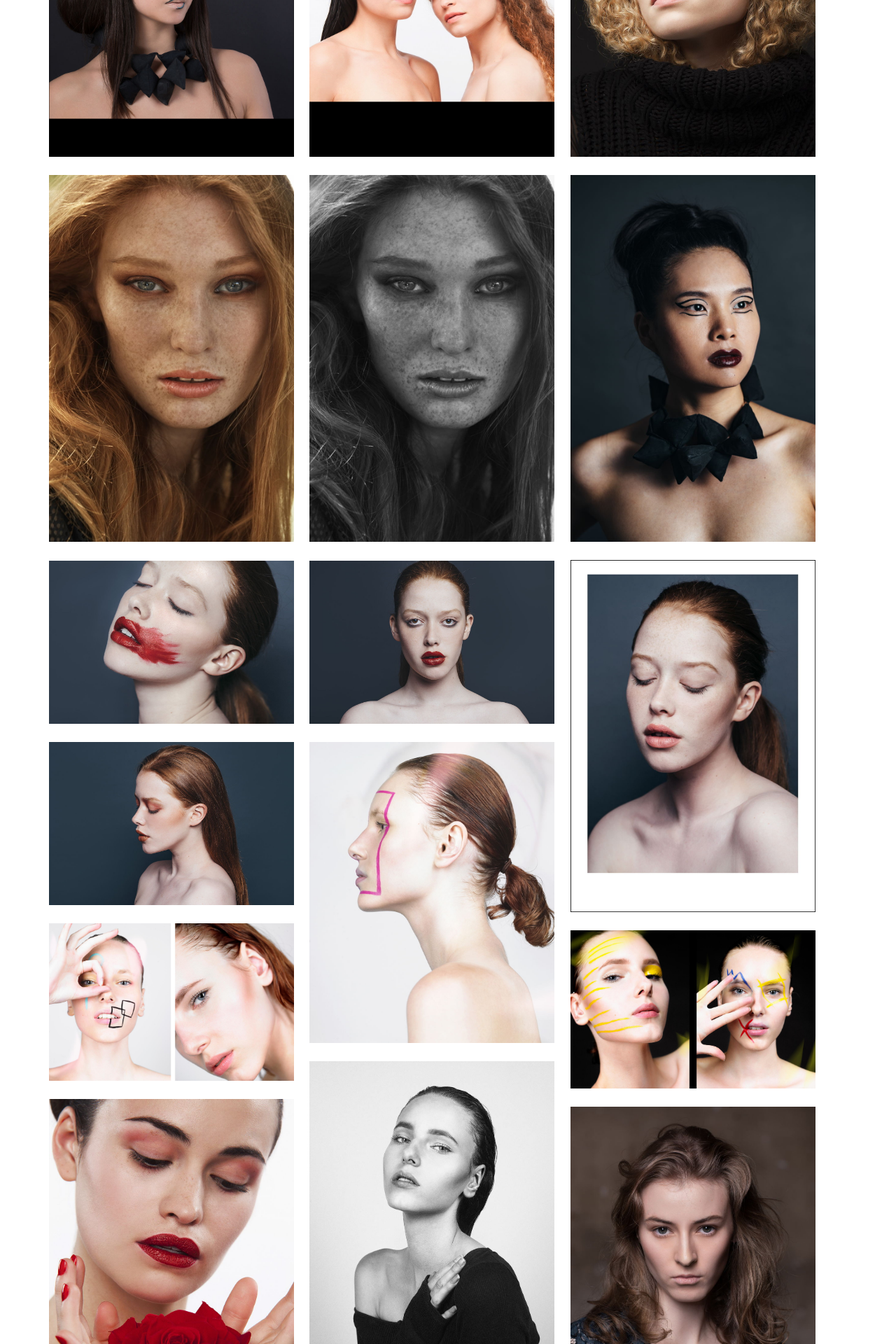
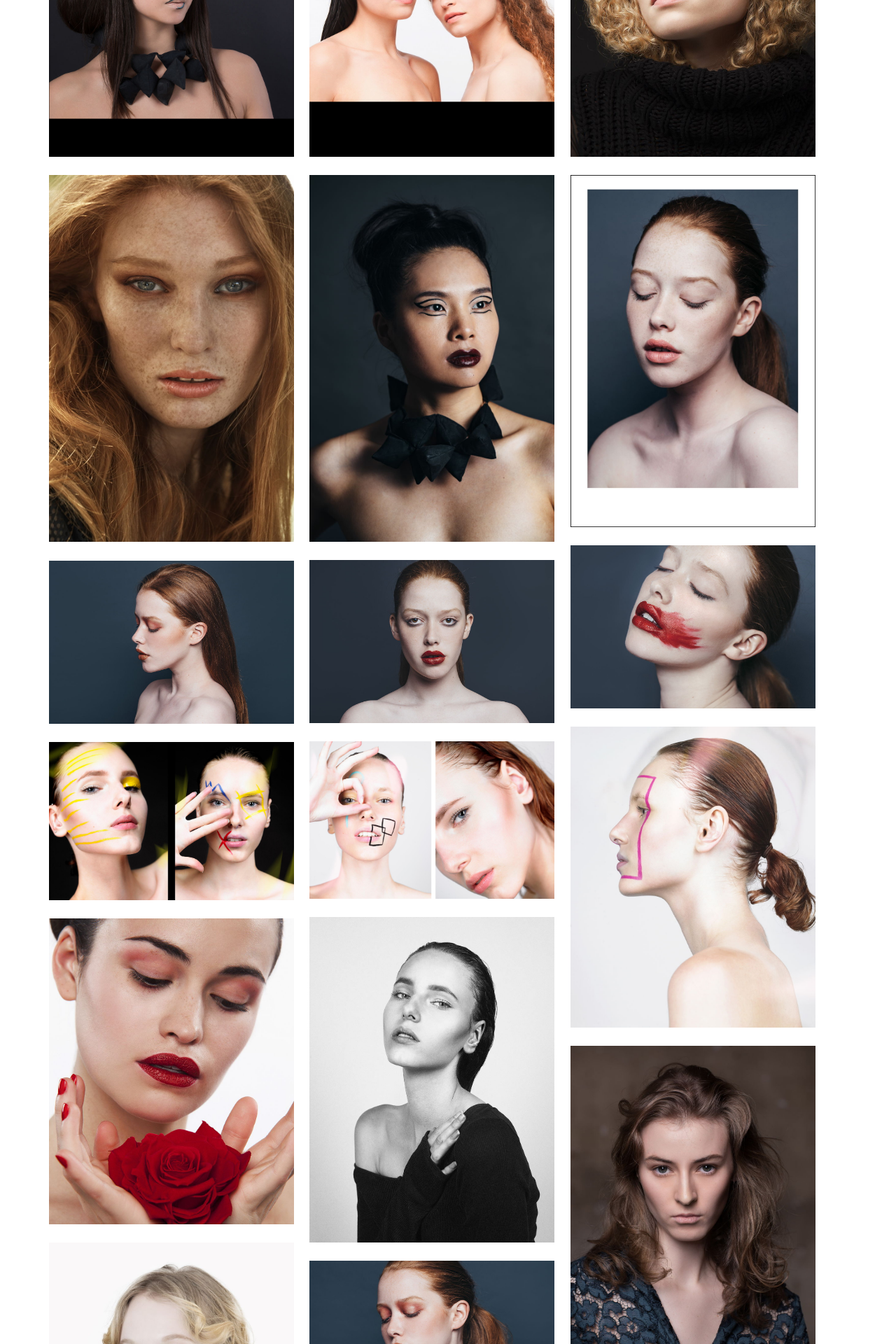
Before and after one commit to karlito139/Site_MUAH, a Jekyll site: the page built from galerie_beauty/index.html, in a window 1280 px wide. Shown: the part 947-2867 px from the top of the page at 70% size. Built offline with Jekyll 4.4.1, drawn with Linux system fonts in a browser that asks for light colours; nearby versions of some CDN libraries.

Commit message:
beauty update

```diff
--- a/galerie_beauty/index.html
+++ b/galerie_beauty/index.html
@@ -16,8 +16,6 @@ images:
  - image_path: /galerie_beauty/img/JHP2017_DianeM_0110_PhebeB_7934 copie - copie_2.jpg
    copyright:
  - image_path: /galerie_beauty/img/Paris-marieclavel-juil2017-_A7A4493 copieweb.jpg
-   copyright:
- - image_path: /galerie_beauty/img/Paris-marieclavel-juil2017-_A7A4493_NB copieweb.png
    copyright:
  - image_path: /galerie_beauty/img/DSC_2081v2.jpg
    copyright:
```
